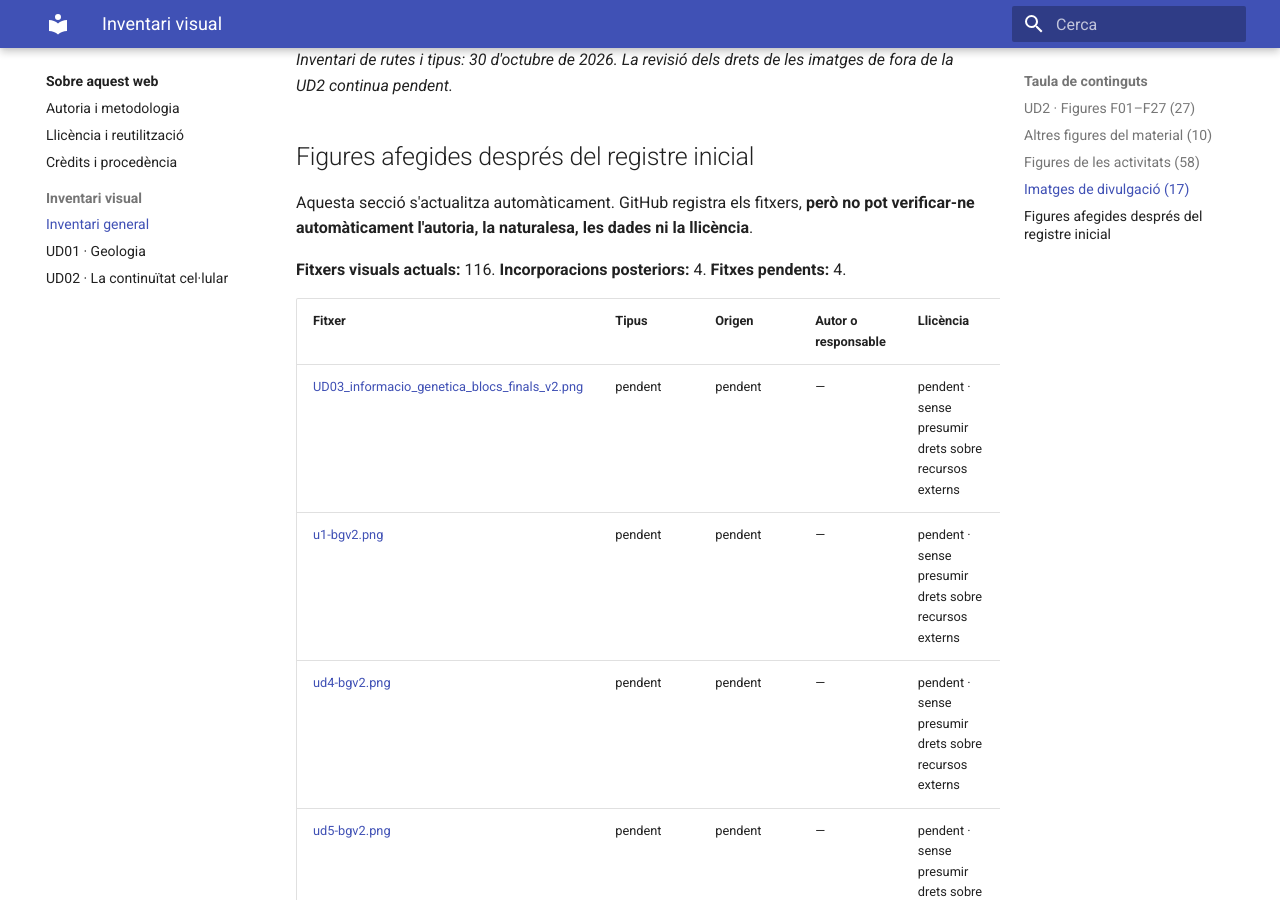
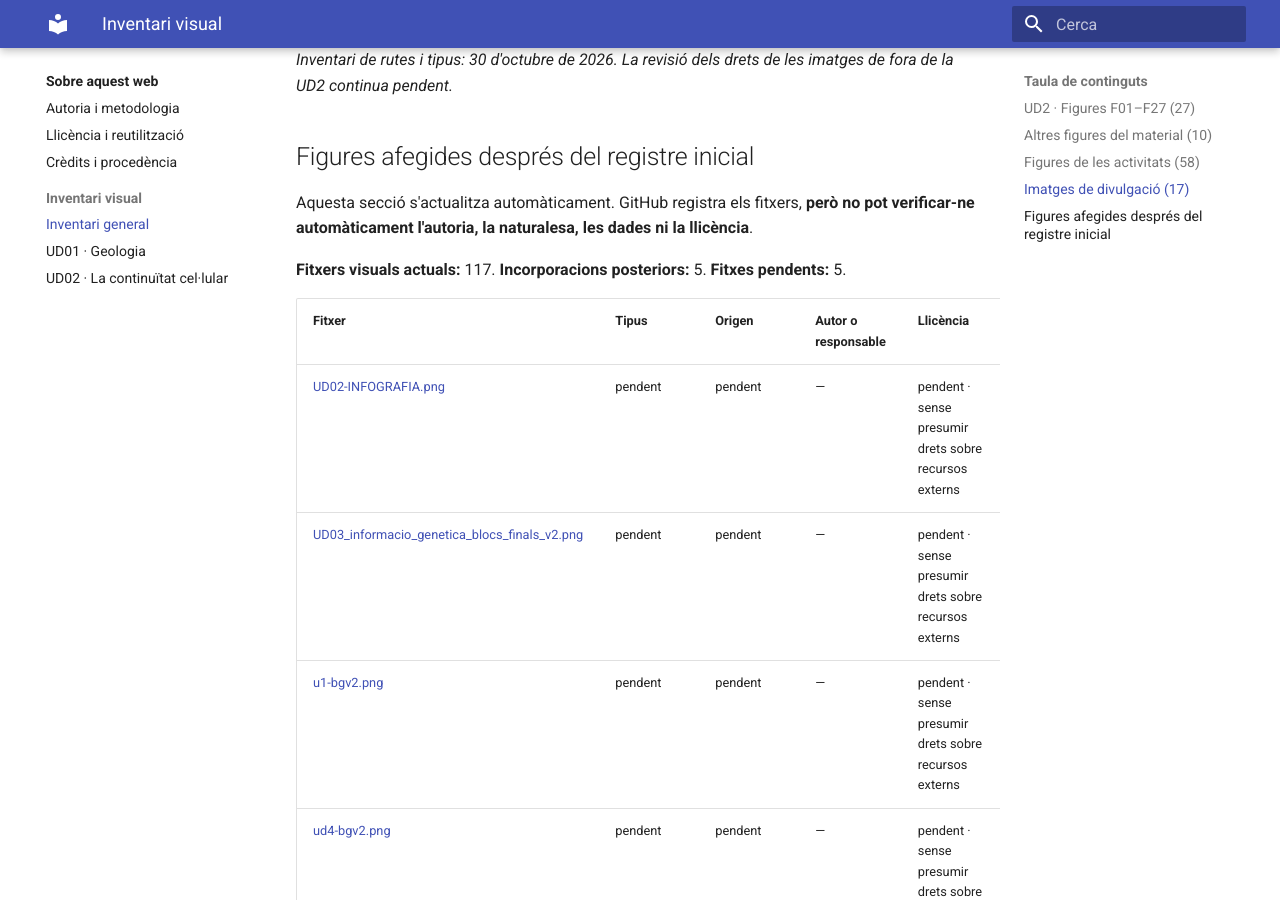
Before and after one commit to saloma-ui/biogeo4, an MkDocs documentation site: the page built from docs/inventari-visual.md, in a window 1280 px wide and 900 px high, scrolled down 9167 px. Built offline with MkDocs 1.6.1 and Material for MkDocs 9.7.7, drawn with Linux system fonts in a browser that asks for light colours.

Commit message:
docs: actualitza els registres de figures [skip ci]

```diff
--- a/docs/inventari-visual.md
+++ b/docs/inventari-visual.md
@@ -149,10 +149,11 @@ Els **68 fitxers de la UD01** també tenen ara un [registre individual amb les f
 
 Aquesta secció s'actualitza automàticament. GitHub registra els fitxers, **però no pot verificar-ne automàticament l'autoria, la naturalesa, les dades ni la llicència**.
 
-**Fitxers visuals actuals:** 116. **Incorporacions posteriors:** 4. **Fitxes pendents:** 4.
+**Fitxers visuals actuals:** 117. **Incorporacions posteriors:** 5. **Fitxes pendents:** 5.
 
 | Fitxer | Tipus | Origen | Autor o responsable | Llicència | Escala i observacions | Estat |
 |:--|:--|:--|:--|:--|:--|:--|
+| [UD02-INFOGRAFIA.png](https://github.com/saloma-ui/biogeo4/blob/main/docs/infografies-calendari/UD02-INFOGRAFIA.png) | pendent | pendent | — | pendent · sense presumir drets sobre recursos externs | —; — | **Pendent de verificar** |
 | [UD03_informacio_genetica_blocs_finals_v2.png](https://github.com/saloma-ui/biogeo4/blob/main/docs/infografies-calendari/UD03_informacio_genetica_blocs_finals_v2.png) | pendent | pendent | — | pendent · sense presumir drets sobre recursos externs | —; — | **Pendent de verificar** |
 | [u1-bgv2.png](https://github.com/saloma-ui/biogeo4/blob/main/docs/infografies-calendari/u1-bgv2.png) | pendent | pendent | — | pendent · sense presumir drets sobre recursos externs | —; — | **Pendent de verificar** |
 | [ud4-bgv2.png](https://github.com/saloma-ui/biogeo4/blob/main/docs/infografies-calendari/ud4-bgv2.png) | pendent | pendent | — | pendent · sense presumir drets sobre recursos externs | —; — | **Pendent de verificar** |
```
Also changed, not shown: 1 other file.
